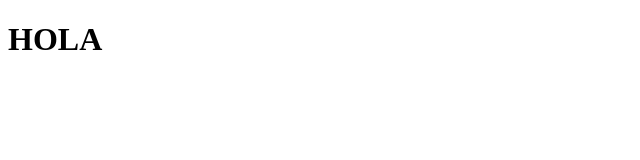
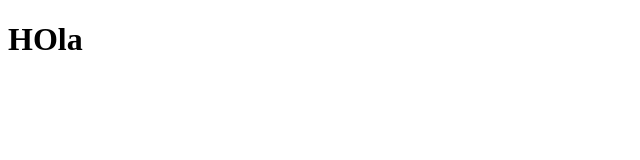
Before and after one commit to adminmindfront/demo, a plain HTML site: page public/index.html in a window 1280 px wide. Shown: the full height of the page, 0-640 px from the left. Drawn offline with Linux system fonts and the light colour scheme.

Commit message:
Cambio a HOla

```diff
--- a/public/index.html
+++ b/public/index.html
@@ -6,6 +6,6 @@
   <title>Document</title>
 </head>
 <body>
-  <h1>HOLA</h1>
+  <h1>HOla</h1>
 </body>
 </html>
```
